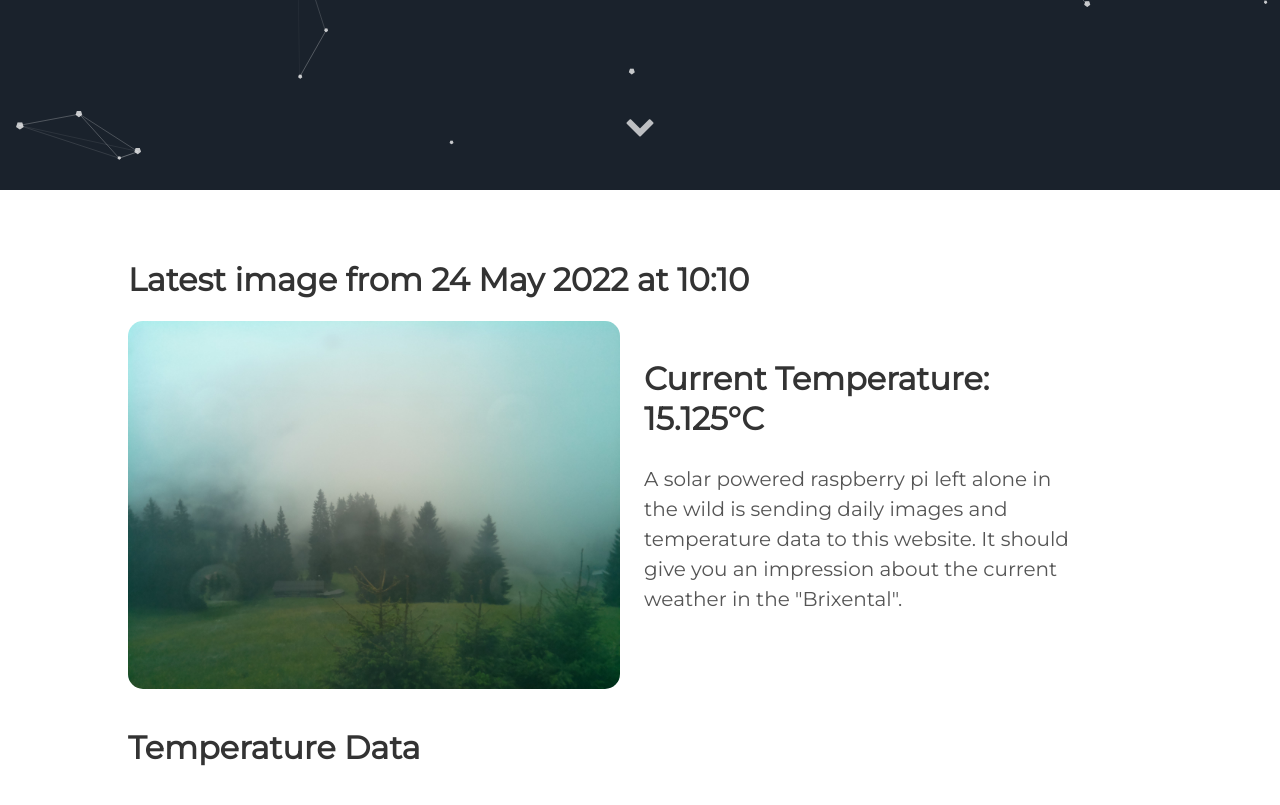
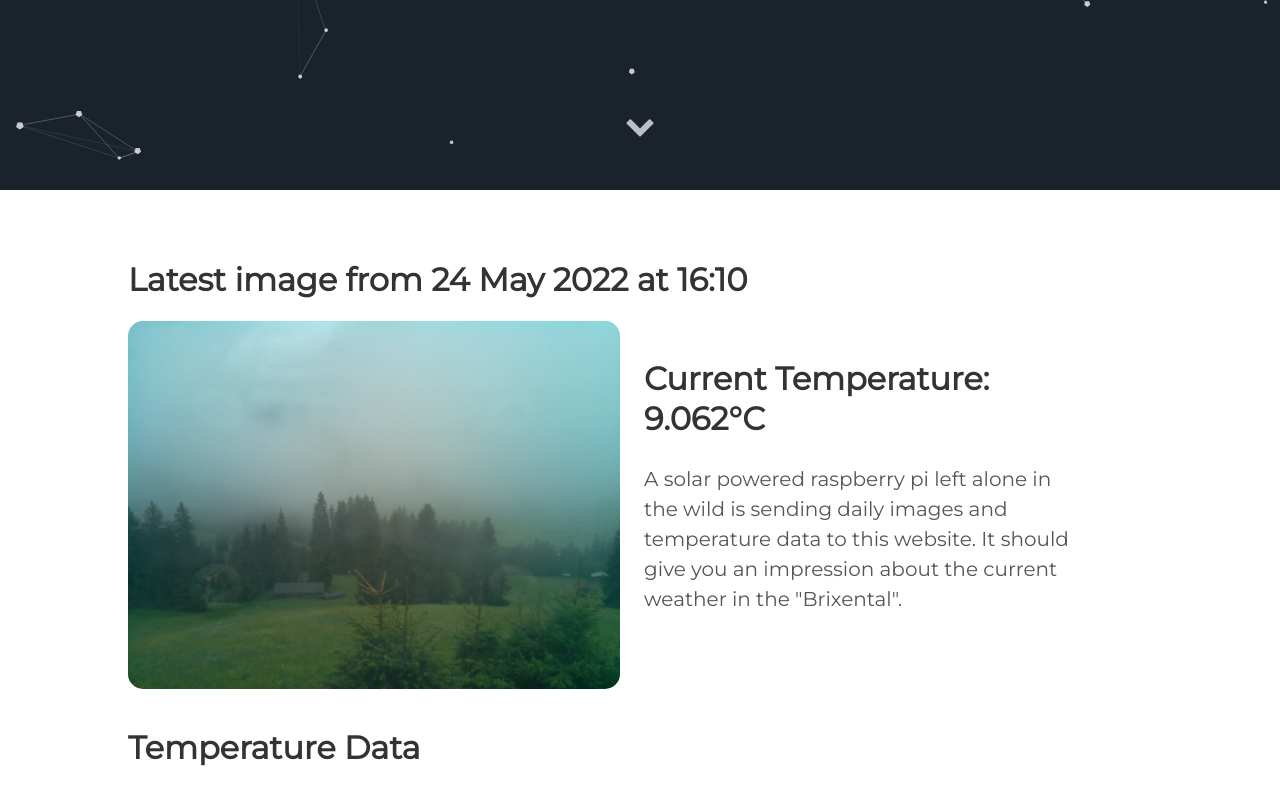
Before and after one commit to vektorious/vektorious.github.io, a Jekyll site: the page built from resources/huette.md, in a window 1280 px wide and 900 px high, scrolled down 710 px. Shown: the top 805 px of the window. Built offline with Jekyll 4.4.1, drawn with Linux system fonts in a browser that asks for light colours.

Commit message:
I'm a bot beep boop

```diff
--- a/resources/huette.md
+++ b/resources/huette.md
@@ -6,13 +6,13 @@ image: '/assets/img/'
 description: 'Live image from the Austrian alps'
 twitter_text: ' '
 ---
-## Latest image from 24 May 2022 at 10:10
+## Latest image from 24 May 2022 at 16:10
 <div class="huette">
   <div class="huette-image">
     <img src="{{ "/assets/img/huette.jpg" | prepend: site.baseurl }}">
   </div>
   <div class="huette-text">
-        <h2>Current Temperature: 15.125°C</h2>
+        <h2>Current Temperature: 9.062°C</h2>
         <p>A solar powered raspberry pi left alone in the wild is sending daily images and temperature data to this website. It should give you an impression about the current weather in the "Brixental".</p>
 
   </div>
```
Also changed, not shown: rpi-script/2022-05-24_160922.txt (renamed from rpi-script/2022-05-24_100922.txt, +5 -5 lines), rpi-script/huette.md (+2 -2 lines), assets/img/huette.jpg, assets/img/temp_plot.png, rpi-script/temp_plot.png, 1 other file.
